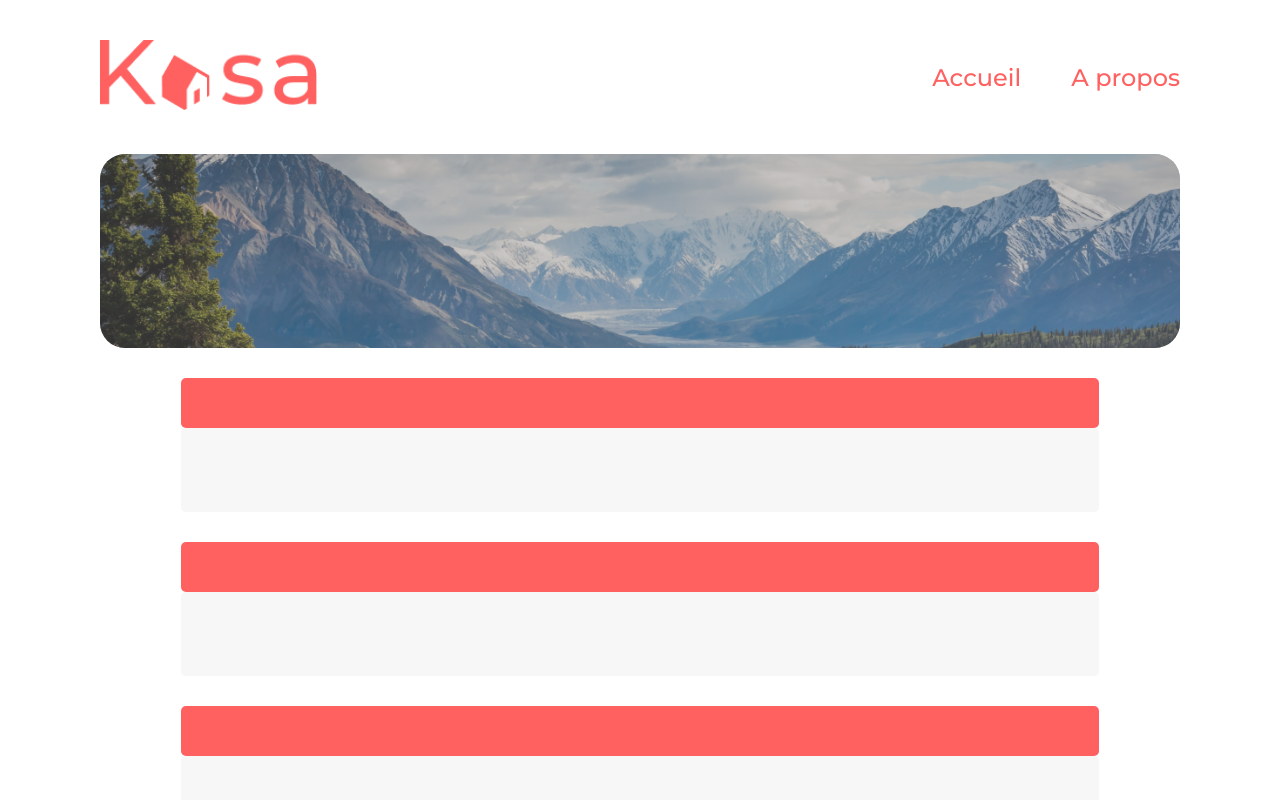
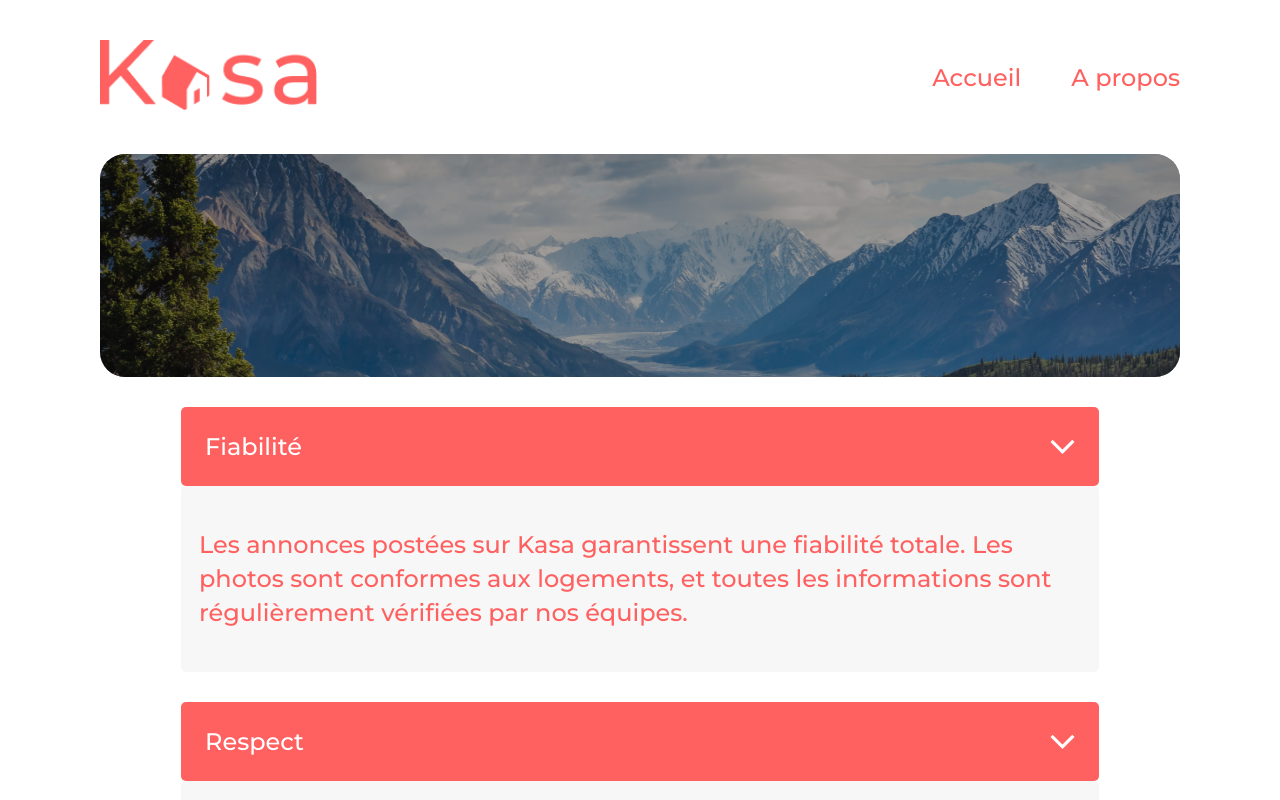
Before and after one commit to Soni-S31/P7-Kasa-OpenClassRooms, a React (Create React App) app: page /about in a window 1280 px wide. Shown: the top 800 px of the page. Built offline with nearby package versions, Linux system fonts and the light colour scheme.

Commit message:
maj css about ouvert

```diff
--- a/src/components/Collapse/index.jsx
+++ b/src/components/Collapse/index.jsx
@@ -1,6 +1,8 @@
 import React from 'react'
 import styled from 'styled-components'
 import colors from '../../utils/style/colors'
+import Chevron from '../../assets/ChevronOpen.png'
+
 
 const CollapseDiv = styled.div`
     display: flex;
@@ -15,16 +17,23 @@ const Button = styled.button`
     align-items: center;
     border: none;
     outline: none;
+    display: flex;
+    justify-content: space-between;
 `
-const CollapseTitle = styled.h3`
+const CollapseTitle = styled.p`
     font-weight: 500;
     font-size: 24px;
-    line-height: 142.6%;
+    text-align: left;
     color: white;
     display: flex;
     align-items: left;
+    padding-left: 18px;
+
 `
 const CollapseChevron = styled.img`
+    display: flex;
+    padding-right: 18px;
+
 `
 const ContentCollapse = styled.div`
     background-color: ${colors.secondary};
@@ -43,18 +52,23 @@ const Text = styled.p`
 
 export default function Collapse (props) {
 
+
+
+
+
+
     return (
         <CollapseDiv>
-        <Button>
-            <CollapseTitle>
-            </CollapseTitle>
-            <CollapseChevron>
-            </CollapseChevron>
+        <Button  >
+            <CollapseTitle >{props.title}</CollapseTitle>
+            <CollapseChevron src={Chevron}/>
+
         </Button>
         <ContentCollapse>
-            <Text></Text>
+            <Text>{props.content}</Text>
         </ContentCollapse>
 
         </CollapseDiv>
 
+
     );}
--- a/src/pages/About/index.jsx
+++ b/src/pages/About/index.jsx
@@ -2,6 +2,7 @@ import React from 'react'
 import BannerAbout from'../../assets/BannerAbout.png'
 import styled from 'styled-components';
 import Collapse from '../../components/Collapse';
+
 
 const Main = styled.main`
     background-color : white;
@@ -13,10 +14,11 @@ const Main = styled.main`
 const Banner = styled.article`
     display:flex;
     position:relative;
-    background: rgba(0,0,0,.5);
+    background: rgba(0,0,0,.9);
     border-radius: 25px;
     align-items: center;
     justify-content: center;
+    height : 223px;
     @media (max-width: 899px){
     height:110px;
     border-radius: 10px;
@@ -47,6 +49,8 @@ const Section = styled.section`
  `
 
 function About() {
+
+
   return (
     <Main>
       <Banner>
--- a/src/utils/context/index.jsx
+++ /dev/null
@@ -1,3 +0,0 @@
-import { createContext } from 'react'
-
-export const ThemeContext = createContext()
```
